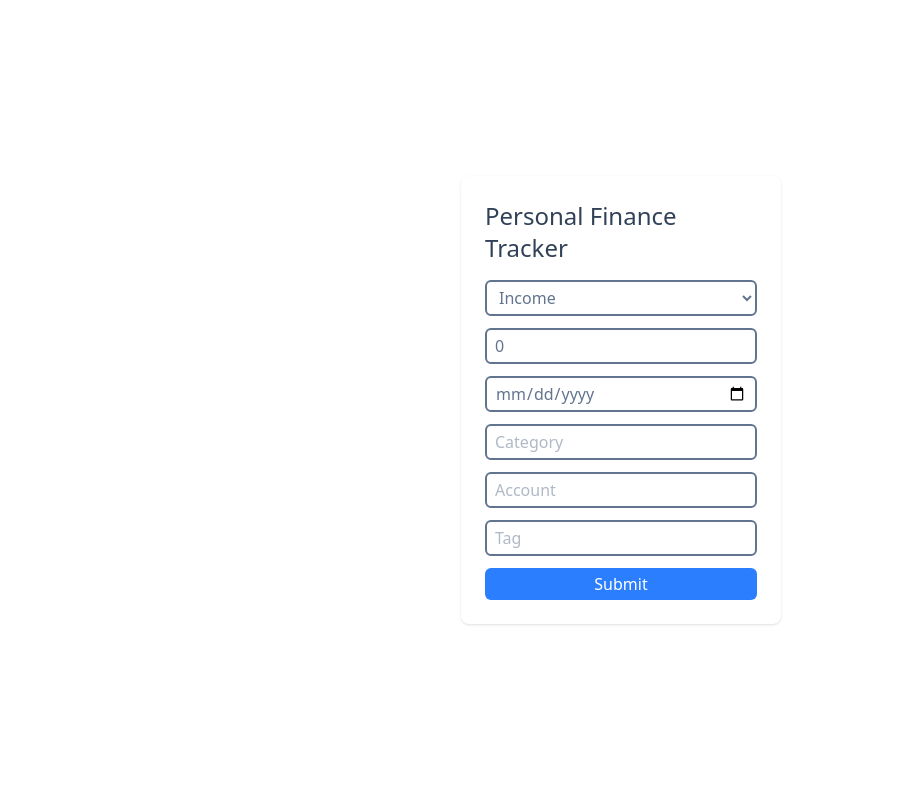
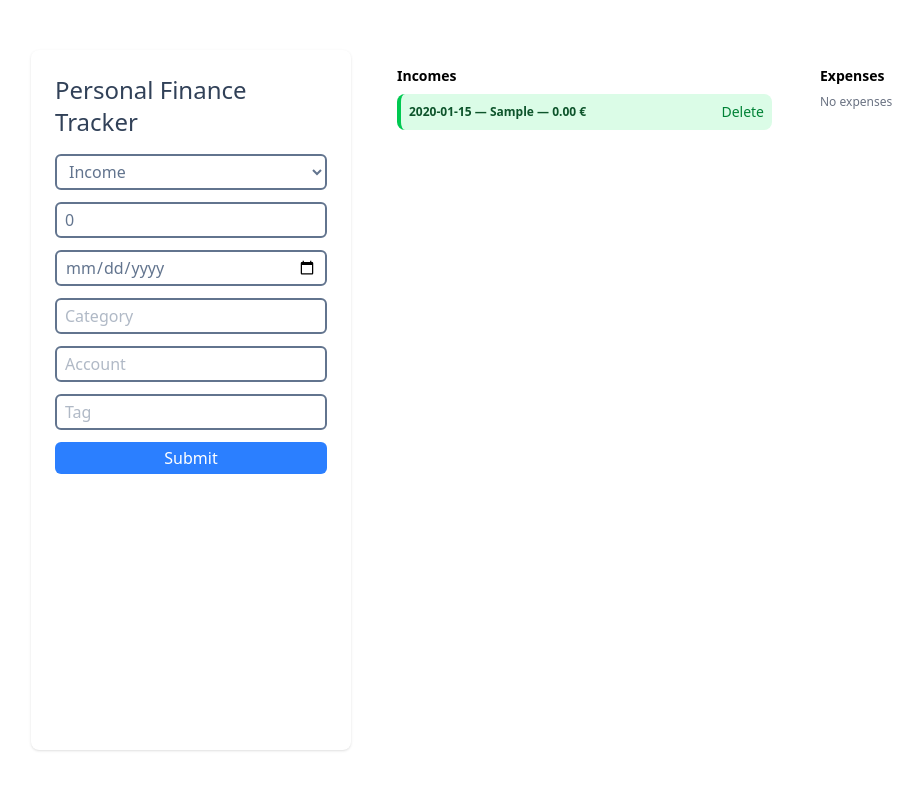
Before and after one commit to philip-ttz/personal-finance-tracker, a React (Vite) app: page / in a window 1280 px wide. Both pictures are taken after typing "2020-01-15", "Sample", "Sample", "Sample" into the empty fields and a click on the button "Submit". Shown: the top 790 px of the page, without its empty margins (19-942 px from the left). Built offline with nearby package versions, Linux system fonts and the light colour scheme.

Commit message:
feature: transaction list for displaying all transactions

```diff
--- a/src/App.tsx
+++ b/src/App.tsx
@@ -1,17 +1,8 @@
-import { useState } from 'react'
+import React, { useState } from 'react'
 import './App.css'
 import { TransactionForm } from './components/TransactionForm'
-
-
-interface Transaction {
-  id: number;
-  type: 'income' | 'expense';
-  amount: number;
-  date: string;
-  category: string;
-  account: string;
-  tag: string;
-}
+import type { Transaction } from './types/Transaction'
+import { TransactionList } from './components/TransactionList'
 
 function App() {
   const [transactions, setTransactions] = useState<Transaction[]>([]);
@@ -30,11 +21,19 @@ function App() {
     console.log('Transaction Added:', newTransaction);
   }
 
+  const removeTransaction = (id: number) => {
+    setTransactions(transactions.filter(transaction => transaction.id !== id));
+  }
+
   return (
     <>
-      <main className='w-80 rounded-lg shadow h-auto p-6 bg-white relative overflow-hidden'>
+
+      <aside className='w-80 rounded-lg shadow h-auto p-6 bg-white relative overflow-hidden'>
         <TransactionForm addTransaction={addTransaction} />
-      </main>
+      </aside>
+      <main>
+      <TransactionList transactions={transactions} removeTransaction={removeTransaction} />
+    </main>
     </>
   )
 }
--- /dev/null
+++ b/src/components/TransactionList.tsx
@@ -0,0 +1,79 @@
+import React from 'react';
+import type { Transaction } from '../types/Transaction';
+
+interface TransactionListProps {
+  transactions: Transaction[];
+  removeTransaction: (id: number) => void;
+}
+
+/*export function TransactionList({ transactions, removeTransaction }: TransactionListProps) {
+    if (transactions.length === 0) {
+    return <p className="text-center text-slate-500 mt-4">No transactions available.</p>;
+  }
+
+    return (
+        <ul className="mt-4 space-y-2 max-h-64 overflow-y-auto">
+      {transactions.map((transaction) => (
+        <li key={transaction.id} className="flex justify-between items-center border-b pb-2">
+          <div>
+            <p className="text-slate-700 font-medium">{transaction.type === 'income' ? 'Income' : 'Expense'}: ${transaction.amount.toFixed(2)}</p>
+            <p className="text-slate-500 text-sm">{transaction.date} | {transaction.category} | {transaction.account} | {transaction.tag}</p>
+          </div>
+          <button
+            onClick={() => removeTransaction(transaction.id)}
+            className="text-red-500 hover:text-red-700 text-sm"
+          >
+            Remove
+          </button>
+        </li>
+      ))}
+    </ul>
+    );
+}*/
+export function TransactionList({ transactions, removeTransaction }: TransactionListProps) {
+  // Transaktionen nach Typ trennen
+  const incomes = transactions.filter(tx => tx.type === "income");
+  const expenses = transactions.filter(tx => tx.type === "expense");
+
+  return (
+    <div className="grid grid-cols-2 gap-4 w-full">
+      <div className="space-y-2 p-4">
+        <h2 className="text-sm font-semibold mb-2">Incomes</h2>
+        {incomes.length === 0 && <p className="text-gray-500 text-xs">No incomes</p>}
+        {incomes.map(tx => (
+          <div
+            key={tx.id}
+            role="alert"
+            className="bg-green-100 dark:bg-green-900 border-l-4 border-green-500 dark:border-green-700 text-green-900 dark:text-green-100 p-2 rounded-lg flex items-center transition duration-300 ease-in-out hover:bg-green-200 dark:hover:bg-green-800 transform hover:scale-105 justify-between"
+          >
+            <p className="text-xs font-semibold">
+              {tx.date} — {tx.category ?? "—"} — {tx.amount.toFixed(2)} €
+            </p>
+            <button onClick={() => removeTransaction(tx.id)} className="text-sm text-green-700 dark:text-green-200 ml-2 hover:underline">
+              Delete
+            </button>
+          </div>
+        ))}
+      </div>
+
+      <div className="space-y-2 p-4">
+        <h2 className="text-sm font-semibold mb-2">Expenses</h2>
+        {expenses.length === 0 && <p className="text-gray-500 text-xs">No expenses</p>}
+        {expenses.map(tx => (
+          <div
+            key={tx.id}
+            role="alert"
+            className="bg-red-100 dark:bg-red-900 border-l-4 border-red-500 dark:border-red-700 text-red-900 dark:text-red-100 p-2 rounded-lg flex items-center transition duration-300 ease-in-out hover:bg-red-200 dark:hover:bg-red-800 transform hover:scale-105 justify-between"
+          >
+            <p className="text-xs font-semibold">
+              {tx.date} — {tx.category ?? "—"} — {tx.amount.toFixed(2)} €
+            </p>
+            <button onClick={() => removeTransaction(tx.id)} className="text-sm text-red-700 dark:text-red-200 ml-2 hover:underline">
+              Delete
+            </button>
+          </div>
+        ))}
+      </div>
+    </div>
+  );
+}
--- a/src/index.css
+++ b/src/index.css
@@ -1,9 +1,11 @@
 @import "tailwindcss";
 
-:root {
-  display: flex;
-  flex-direction: column;
-  justify-content: center;
-  align-items: center;
+#root {
+  display: grid;
+  grid-template-columns: 300px 1fr;
+  gap: 20px;
+  width: 100%;
   height: 100vh;
+  gap: 50px;
+  padding: 50px;
 }
--- /dev/null
+++ b/src/types/Transaction.ts
@@ -0,0 +1,9 @@
+export interface Transaction {
+  id: number;
+  type: 'income' | 'expense';
+  amount: number;
+  date: string;
+  category: string;
+  account: string;
+  tag: string;
+}
```
